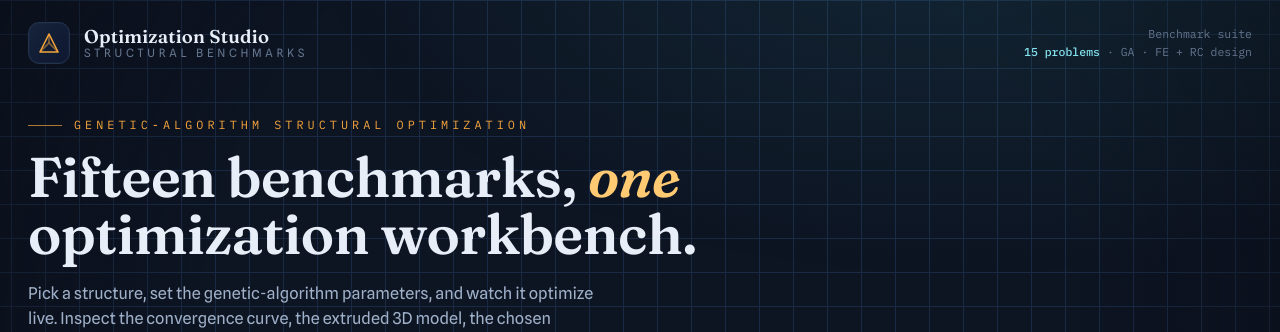
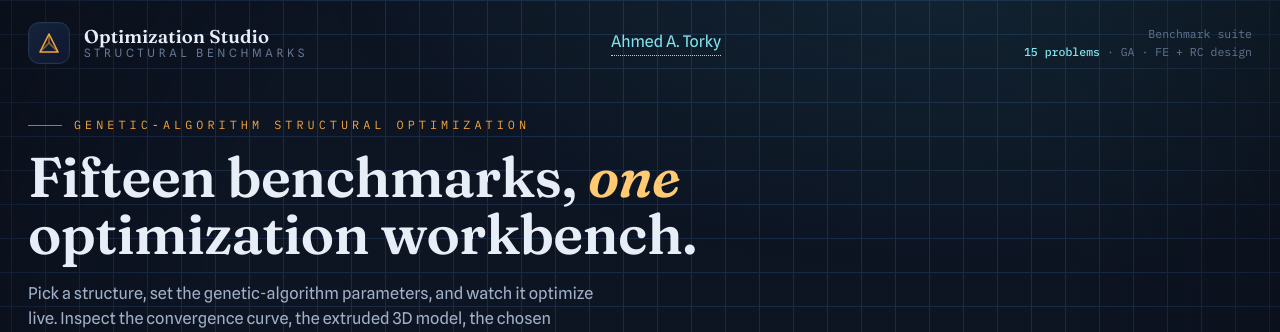
Before and after one commit to Ahmed-A-Torky/LCA-based-Structural-Optimization-STEEL-and-RC-, a Flask app: page / in a window 1280 px wide. Shown: the top 332 px of the page. Run offline with Flask 3, Linux system fonts and the light colour scheme; some libraries are stand-ins or nearby versions.

Commit message:
Update index.html

```diff
--- a/templates/index.html
+++ b/templates/index.html
@@ -18,7 +18,8 @@
         <path d="M12 3 L12 12" stroke-opacity="0.5"/>
       </svg>
     </span>
-    <span class="tt"><b>Optimization Studio</b><span>Structural&nbsp;Benchmarks</span></span>
+    <span class="tt"><b>Optimization Studio</b><span>Structural&nbsp;Benchmarks</span><span><a href="https://www.linkedin.com/in/ahmed-a-torky/" target="_blank" rel="noopener noreferrer"
+     style="color:var(--cyan-soft);text-decoration:none;border-bottom:1px dotted currentColor">Ahmed A. Torky</a></span></span>
   </a>
   <div class="meta">
     Benchmark suite<br><b>15 problems</b> · GA · FE + RC design
```
